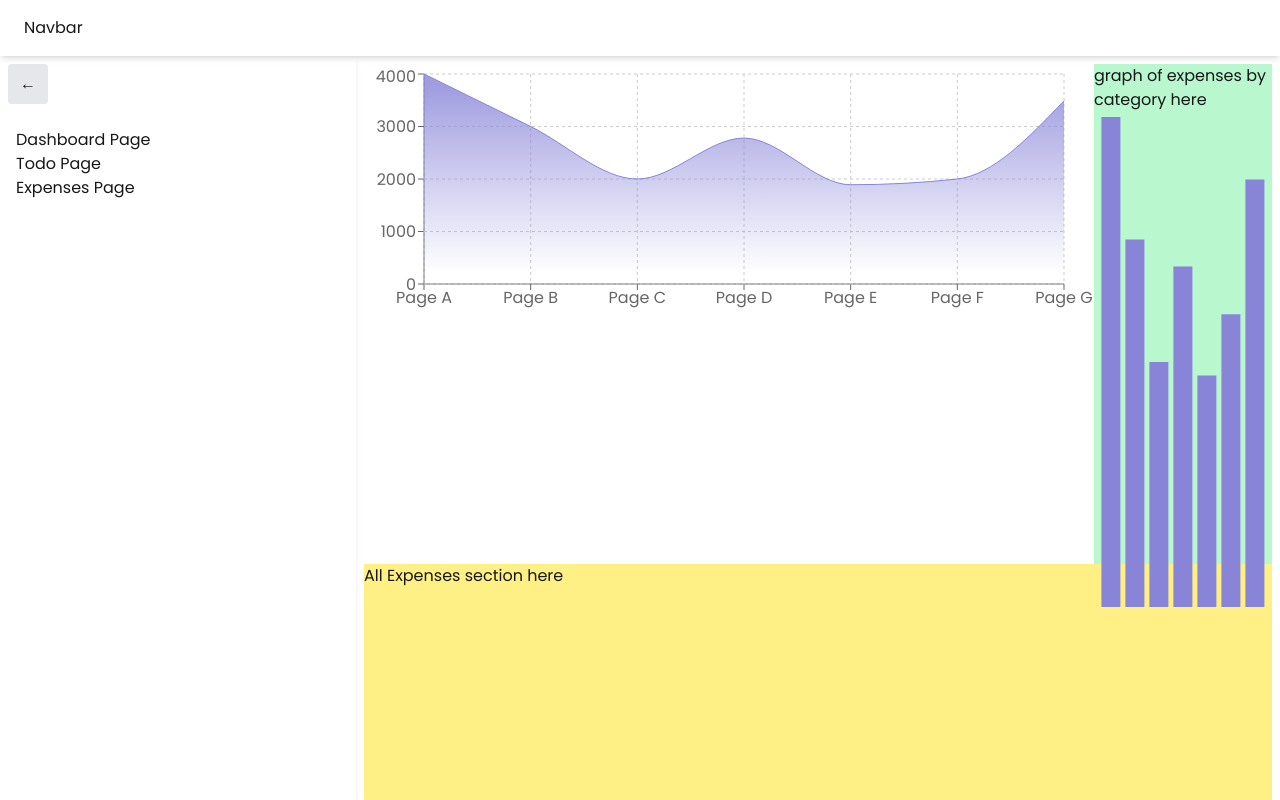
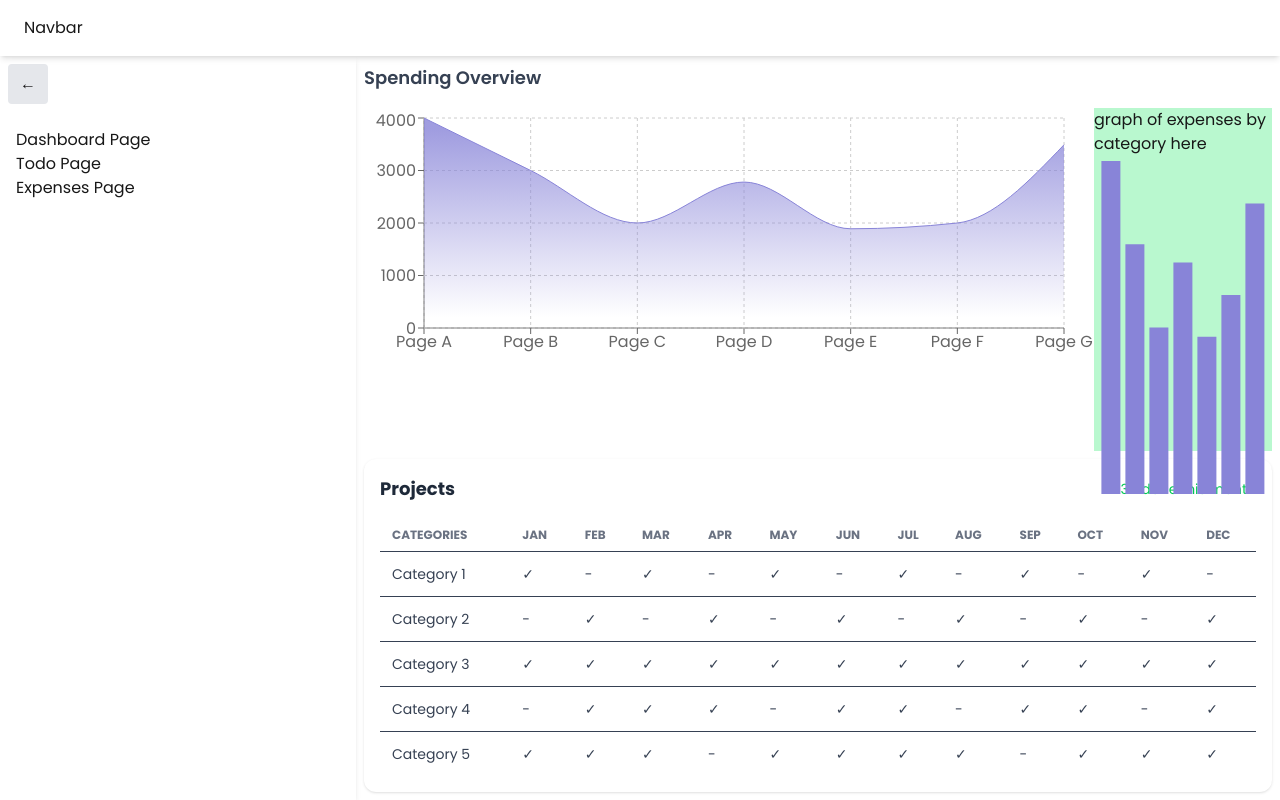
Before and after one commit to KarlStevenRequinto/habbit-management, a Next.js app: page /expenses in a window 1280 px wide. Shown: the top 800 px of the page. Built offline with nearby package versions, Linux system fonts and the light colour scheme.

Commit message:
ui update for expense dashboard

```diff
--- a/src/app/(main)/expenses/page.tsx
+++ b/src/app/(main)/expenses/page.tsx
@@ -2,14 +2,17 @@
 
 import React from "react";
 import MainContainer from "@/app/components/main-container";
-import { areaChartData, barChartData } from "@/app/constants/chartData";
+import { areaChartData, barChartData, months } from "@/app/constants/chartData";
 import { Area, AreaChart, CartesianGrid, Tooltip, XAxis, YAxis, ResponsiveContainer, BarChart, Bar } from "recharts";
 
 const ExpensesPage = () => {
     return (
         <MainContainer>
             {/* Top section: 2/3 height */}
-            <div className="min-h-[500px] flex-2 flex flex-col lg:flex-row w-full">
+
+            <h3 className="text-lg font-semibold text-gray-700 mb-4">Spending Overview</h3>
+
+            <div className="bg-white rounded-xl mb-2  flex-2 flex flex-col lg:flex-row w-full ">
                 <div className="flex-1">
                     <AreaChart width={730} height={250} data={areaChartData} margin={{ top: 10, right: 30, left: 0, bottom: 0 }}>
                         <defs>
@@ -36,9 +39,103 @@ const ExpensesPage = () => {
             </div>
 
             {/* Bottom section: 1/3 height */}
-            <div className="flex-1 bg-yellow-200 min-h-[500px]">All Expenses section here</div>
+            <div className="flex-1 bg-white rounded-xl shadow-sm p-4">
+                <div className="flex justify-between items-center mb-4">
+                    <h2 className="text-lg font-bold text-gray-800">Projects</h2>
+                    <span className="text-sm text-green-500">30 done this month</span>
+                </div>
+                <table className="w-full text-left table-auto">
+                    <thead>
+                        <tr className="text-xs text-gray-500 uppercase">
+                            <th className="py-2 px-3">Categories</th>
+                            {months.map((month) => (
+                                <th key={month} className="py-2 px-3">
+                                    {month}
+                                </th>
+                            ))}
+                        </tr>
+                    </thead>
+                    <tbody className="text-sm text-gray-700">
+                        <tr className="border-t">
+                            <td className="py-3 px-3 font-medium">Category 1</td>
+                            <td className="py-3 px-3">✓</td>
+                            <td className="py-3 px-3">-</td>
+                            <td className="py-3 px-3">✓</td>
+                            <td className="py-3 px-3">-</td>
+                            <td className="py-3 px-3">✓</td>
+                            <td className="py-3 px-3">-</td>
+                            <td className="py-3 px-3">✓</td>
+                            <td className="py-3 px-3">-</td>
+                            <td className="py-3 px-3">✓</td>
+                            <td className="py-3 px-3">-</td>
+                            <td className="py-3 px-3">✓</td>
+                            <td className="py-3 px-3">-</td>
+                        </tr>
+                        <tr className="border-t">
+                            <td className="py-3 px-3 font-medium">Category 2</td>
+                            <td className="py-3 px-3">-</td>
+                            <td className="py-3 px-3">✓</td>
+                            <td className="py-3 px-3">-</td>
+                            <td className="py-3 px-3">✓</td>
+                            <td className="py-3 px-3">-</td>
+                            <td className="py-3 px-3">✓</td>
+                            <td className="py-3 px-3">-</td>
+                            <td className="py-3 px-3">✓</td>
+                            <td className="py-3 px-3">-</td>
+                            <td className="py-3 px-3">✓</td>
+                            <td className="py-3 px-3">-</td>
+                            <td className="py-3 px-3">✓</td>
+                        </tr>
+                        <tr className="border-t">
+                            <td className="py-3 px-3 font-medium">Category 3</td>
+                            <td className="py-3 px-3">✓</td>
+                            <td className="py-3 px-3">✓</td>
+                            <td className="py-3 px-3">✓</td>
+                            <td className="py-3 px-3">✓</td>
+                            <td className="py-3 px-3">✓</td>
+                            <td className="py-3 px-3">✓</td>
+                            <td className="py-3 px-3">✓</td>
+                            <td className="py-3 px-3">✓</td>
+                            <td className="py-3 px-3">✓</td>
+                            <td className="py-3 px-3">✓</td>
+                            <td className="py-3 px-3">✓</td>
+                            <td className="py-3 px-3">✓</td>
+                        </tr>
+                        <tr className="border-t">
+                            <td className="py-3 px-3 font-medium">Category 4</td>
+                            <td className="py-3 px-3">-</td>
+                            <td className="py-3 px-3">✓</td>
+                            <td className="py-3 px-3">✓</td>
+                            <td className="py-3 px-3">✓</td>
+                            <td className="py-3 px-3">-</td>
+                            <td className="py-3 px-3">✓</td>
+                            <td className="py-3 px-3">✓</td>
+                            <td className="py-3 px-3">-</td>
+                            <td className="py-3 px-3">✓</td>
+                            <td className="py-3 px-3">✓</td>
+                            <td className="py-3 px-3">-</td>
+                            <td className="py-3 px-3">✓</td>
+                        </tr>
+                        <tr className="border-t">
+                            <td className="py-3 px-3 font-medium">Category 5</td>
+                            <td className="py-3 px-3">✓</td>
+                            <td className="py-3 px-3">✓</td>
+                            <td className="py-3 px-3">✓</td>
+                            <td className="py-3 px-3">-</td>
+                            <td className="py-3 px-3">✓</td>
+                            <td className="py-3 px-3">✓</td>
+                            <td className="py-3 px-3">✓</td>
+                            <td className="py-3 px-3">✓</td>
+                            <td className="py-3 px-3">-</td>
+                            <td className="py-3 px-3">✓</td>
+                            <td className="py-3 px-3">✓</td>
+                            <td className="py-3 px-3">✓</td>
+                        </tr>
+                    </tbody>
+                </table>
+            </div>
 
-            <div className="flex-1 bg-red-400 min-h-[500px]">All Expenses section here</div>
+            {/* <div className="flex-1 bg-red-400 min-h-[500px]">All Expenses section here</div> */}
         </MainContainer>
     );
 };
--- a/src/app/(main)/to-do/page.tsx
+++ b/src/app/(main)/to-do/page.tsx
@@ -2,7 +2,47 @@ import MainContainer from "@/app/components/main-container";
 import React from "react";
 
 const TodoPage = () => {
-    return <MainContainer>TodoPage</MainContainer>;
+    return (
+        <MainContainer>
+            <div className="min-h-screen bg-gray-50 p-6">
+                {/* Header */}
+                <header className="flex items-center justify-between mb-8">
+                    <h1 className="text-2xl font-bold text-gray-800">Expense Tracker</h1>
+                    <div className="flex space-x-4">
+                        <button className="px-4 py-2 bg-blue-600 text-white rounded-lg hover:bg-blue-700 text-sm">+ Add Category</button>
+                        <button className="px-4 py-2 bg-blue-600 text-white rounded-lg hover:bg-blue-700 text-sm">+ Add Expense</button>
+                    </div>
+                </header>
+
+                {/* Summary Cards */}
+                <section className="grid grid-cols-1 sm:grid-cols-3 gap-6 mb-8">
+                    <div className="bg-white p-4 rounded-lg shadow-sm">
+                        <h2 className="text-sm text-gray-500 mb-1">Total Balance</h2>
+                        <p className="text-xl font-semibold text-gray-800">$3,250.00</p>
+                    </div>
+                    <div className="bg-white p-4 rounded-lg shadow-sm">
+                        <h2 className="text-sm text-gray-500 mb-1">Income</h2>
+                        <p className="text-xl font-semibold text-green-600">+$4,000.00</p>
+                    </div>
+                    <div className="bg-white p-4 rounded-lg shadow-sm">
+                        <h2 className="text-sm text-gray-500 mb-1">Expenses</h2>
+                        <p className="text-xl font-semibold text-red-600">-$750.00</p>
+                    </div>
+                </section>
+
+                {/* Chart Section (Placeholder) */}
+                <section className="bg-white p-6 rounded-lg shadow-sm mb-8">
+                    <h3 className="text-lg font-semibold text-gray-700 mb-4">Spending Overview</h3>
+                    <div className="h-48 bg-gray-100 rounded-lg flex items-center justify-center text-gray-400">[ Chart goes here ]</div>
+                </section>
+
+                {/* Transactions Table */}
+                <section className="bg-white p-6 rounded-lg shadow-sm">
+                    <h3 className="text-lg font-semibold text-gray-700 mb-4">Recent Transactions</h3>
+                </section>
+            </div>
+        </MainContainer>
+    );
 };
 
 export default TodoPage;
--- a/src/app/constants/chartData.ts
+++ b/src/app/constants/chartData.ts
@@ -87,3 +87,5 @@ export const barChartData = [
         amt: 2100,
     },
 ];
+
+export const months = ["Jan", "Feb", "Mar", "Apr", "May", "Jun", "Jul", "Aug", "Sep", "Oct", "Nov", "Dec"];
```
